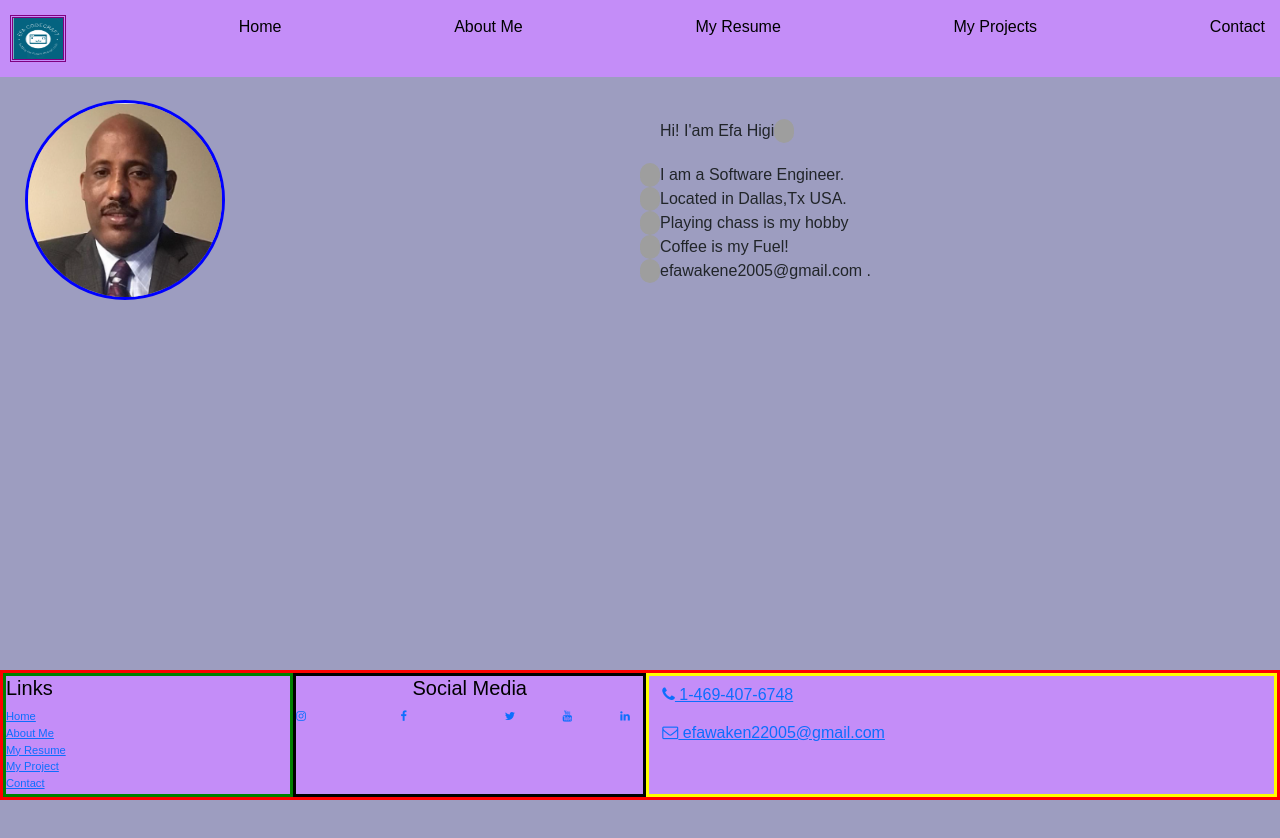
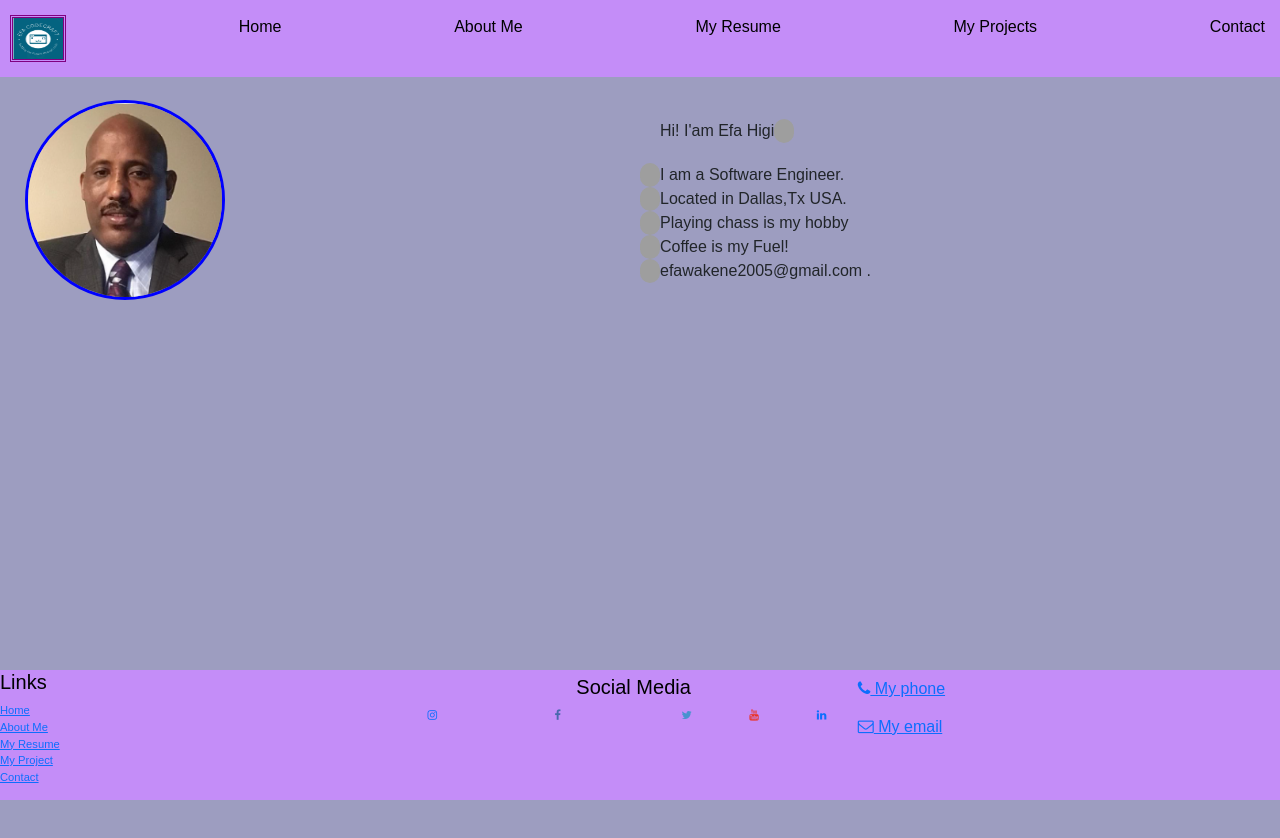
Before and after one commit to efahigi/efahigi.github.io, a React (Create React App) app: page / in a window 1280 px wide. Shown: the top 838 px of the page. Built offline with nearby package versions, Linux system fonts and the light colour scheme; grey boxes are pictures that could not be loaded.

Commit message:
12th commit

```diff
--- a/src/components/Footer.jsx
+++ b/src/components/Footer.jsx
@@ -65,14 +65,14 @@ const Footer = () => {
                             className='btn btn-link'
                             href='tel:+14694076748'
                         >
-                            <i className='fa fa-phone' /> 1-469-407-6748 </a>
+                            <i className='fa fa-phone' /> My phone </a>
                         <br />
                         <a
                             role='button'
                             className='btn btn-link'
                             href='mailto:efawaken22005@gmail.com'
                         >
-                            <i className='fa fa-envelope-o' /> efawaken22005@gmail.com
+                            <i className='fa fa-envelope-o' /> My email
                         </a>
                     </div>
                 </div>
--- a/src/footer.css
+++ b/src/footer.css
@@ -13,22 +13,23 @@
 
   .footLinkContainer{
     margin-top: 0px;
-    border: solid green;
-    width: 23%;
+    /* border: solid green; */
+    width: 33%;
     margin-bottom: 0px;
   }
   .footSocialContainer{
     display: block;
-    border: solid black;
-    width: 28%;
+    /* border: solid black; */
+    width: 33%;
+    padding: 5px;
     /* padding: 25px 50px; */
   }
   .footContactContainer{
-    border: solid yellow;
-    width: 50%;
+    /* border: solid yellow; */
+    width: 33%;
   }
   .footContainer{
-    border: solid red;
+    /* border: solid red; */
     display: flex;
     width: 100%;
   }
@@ -58,8 +59,9 @@
     height: 23px;
     width: 23px;
   }
-  /* a.youtube {
+  a.youtube {
     color: #eb3223;
+
   }
 
   a.facebook {
@@ -67,10 +69,10 @@
   }
 
   a.twitter {
-    color: #49a1eb;
+    color: #4892cf;
   }
 
-  .fa fa-instagram {
+  /* .fa fa-instagram {
     color: black;
   } */
   .socialInfo{
--- a/src/pages/Home.jsx
+++ b/src/pages/Home.jsx
@@ -33,7 +33,7 @@ function Home (props) {
 
             <div className='fueled'>
               <img src ={myData.img5}className='efaIfo' alt =''/>
-              <div className='fueled1 '>  {myData. fueled} is my Fuel!</div>
+              <div className='fueled1'>{myData. fueled} is my Fuel!</div>
             </div>
 
             <div className='email'>
```
